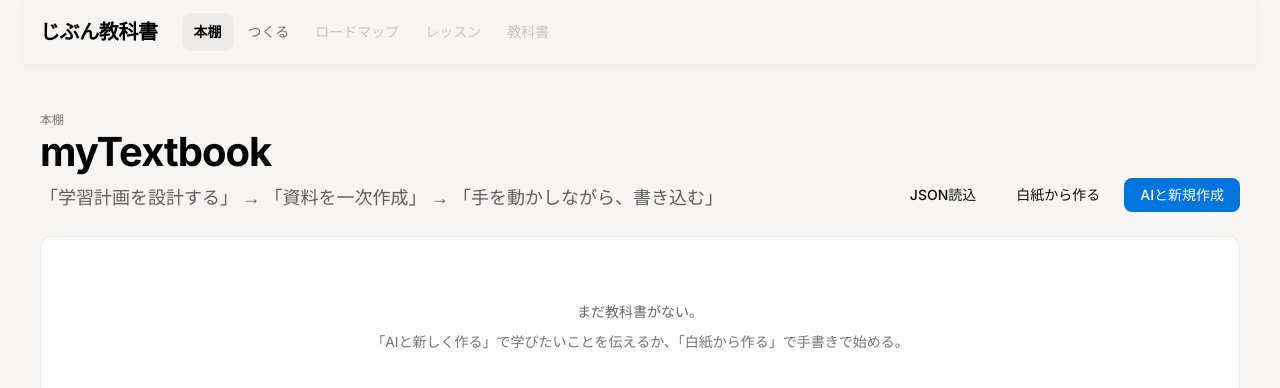
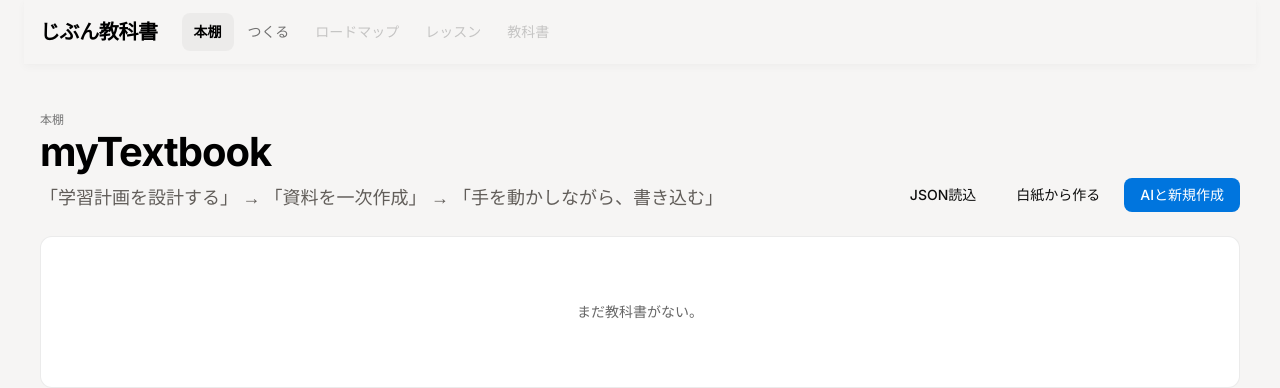
Before and after one commit to risuda-ze/jibun_textbook, a React (Vite) app: page / in a window 1280 px wide. Shown: the top 388 px of the page. Built offline with nearby package versions, Linux system fonts and the light colour scheme; what turndown-plugin-gfm would draw is missing.

Commit message:
微調整

```diff
--- a/src/ui/Shelf.tsx
+++ b/src/ui/Shelf.tsx
@@ -182,9 +182,6 @@ export function Shelf() {
             {books.length === 0 ? (
                 <Card className="empty">
                     <p>まだ教科書がない。</p>
-                    <p className="sub">
-                        「AIと新しく作る」で学びたいことを伝えるか、「白紙から作る」で手書きで始める。
-                    </p>
                 </Card>
             ) : (
                 <div className="shelf">
```
Also changed, not shown: .claude/settings.json, 1 other file (tests, documents, lock files or other folders).
